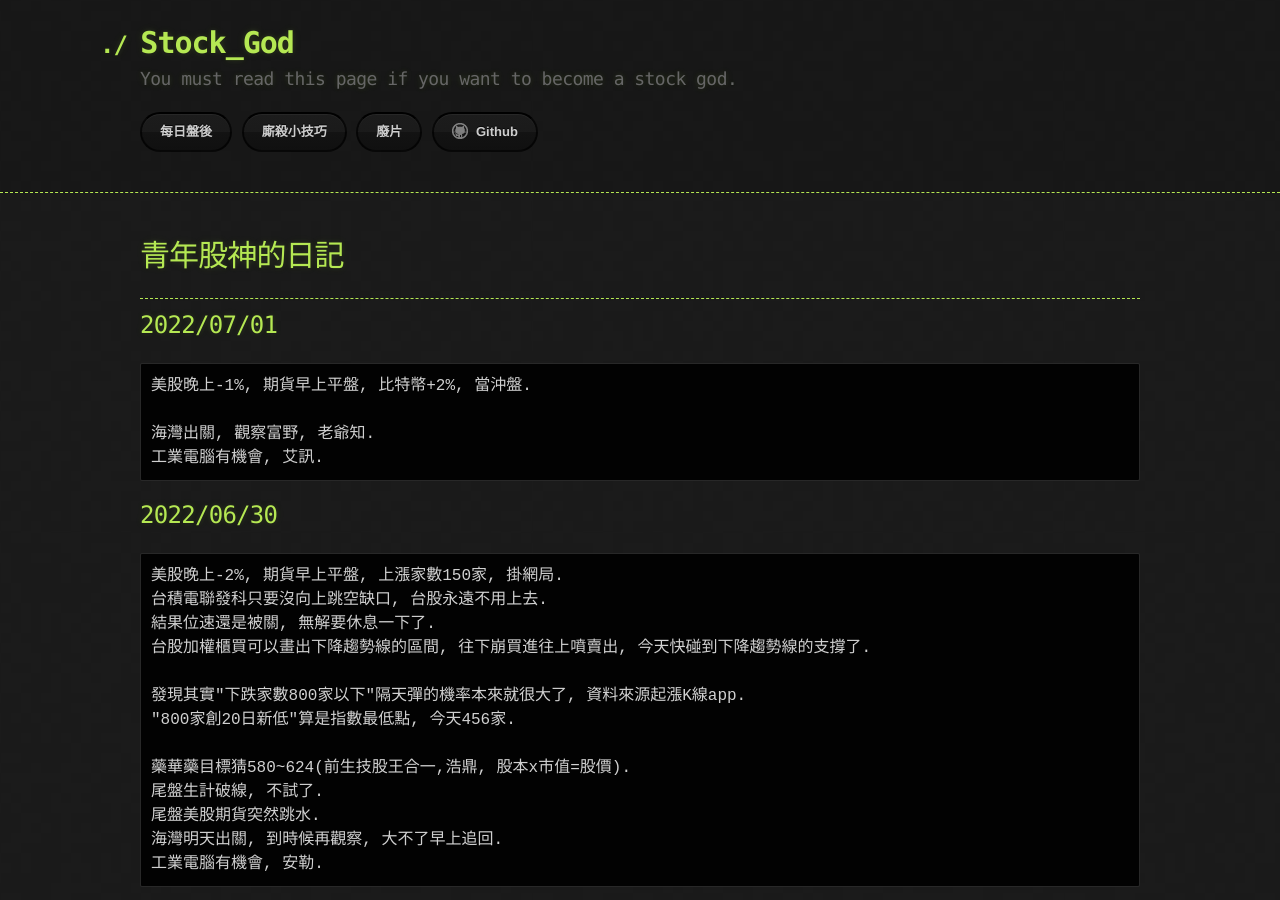
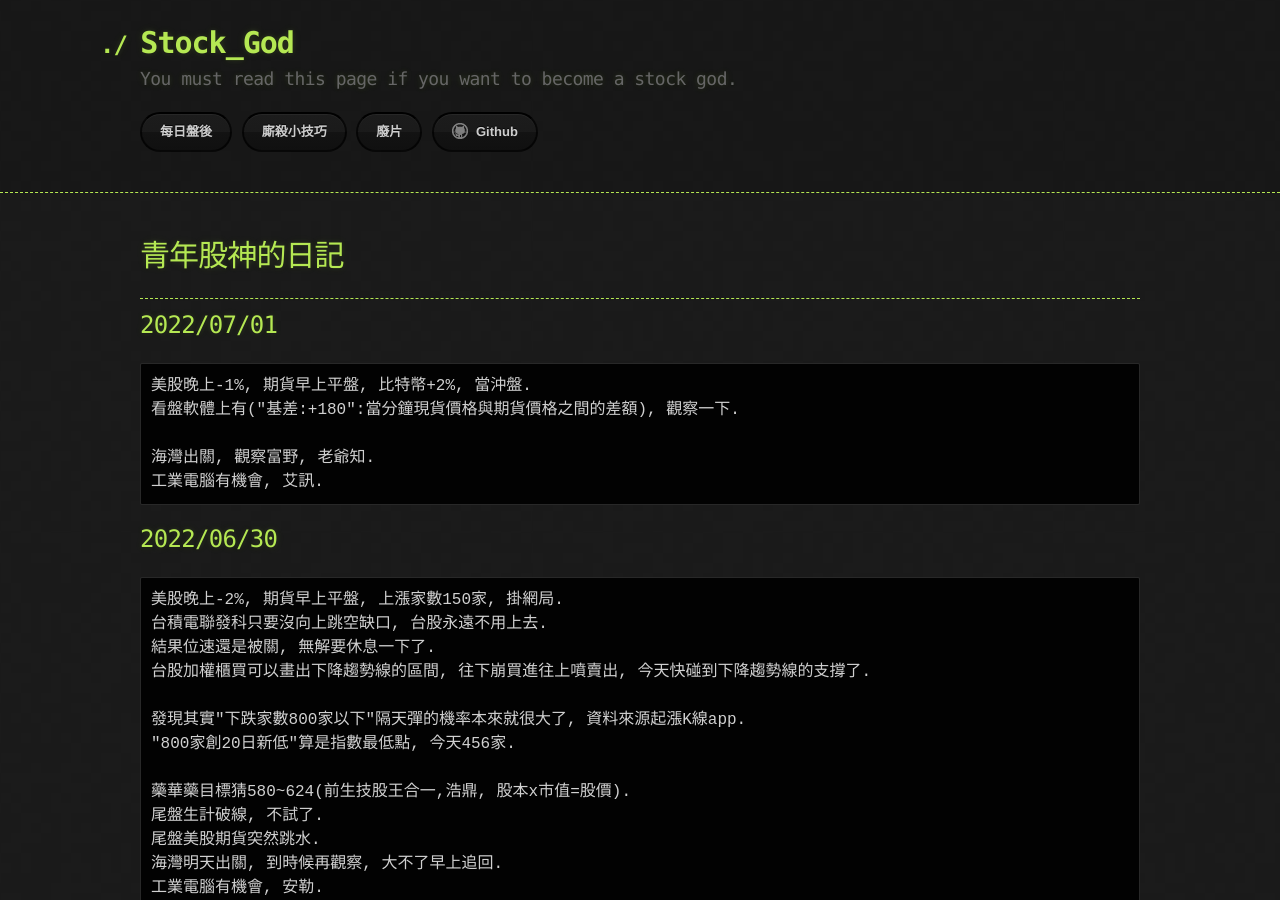
Before and after one commit to lepg5487/Stock_God, a Jekyll site: the page built from index.md, in a window 1280 px wide and 900 px high. Built offline with Jekyll 4.4.1, drawn with Linux system fonts in a browser that asks for light colours; our own code applies the rules of GitHub Pages for plain Markdown files.

Commit message:
Update index.md

````diff
--- a/index.md
+++ b/index.md
@@ -9,6 +9,7 @@ layout: testlayouts
 ## 2022/07/01
 ```
 美股晚上-1%, 期貨早上平盤, 比特幣+2%, 當沖盤.
+看盤軟體上有("基差:+180":當分鐘現貨價格與期貨價格之間的差額), 觀察一下.
 
 海灣出關, 觀察富野, 老爺知.
 工業電腦有機會, 艾訊.
````
